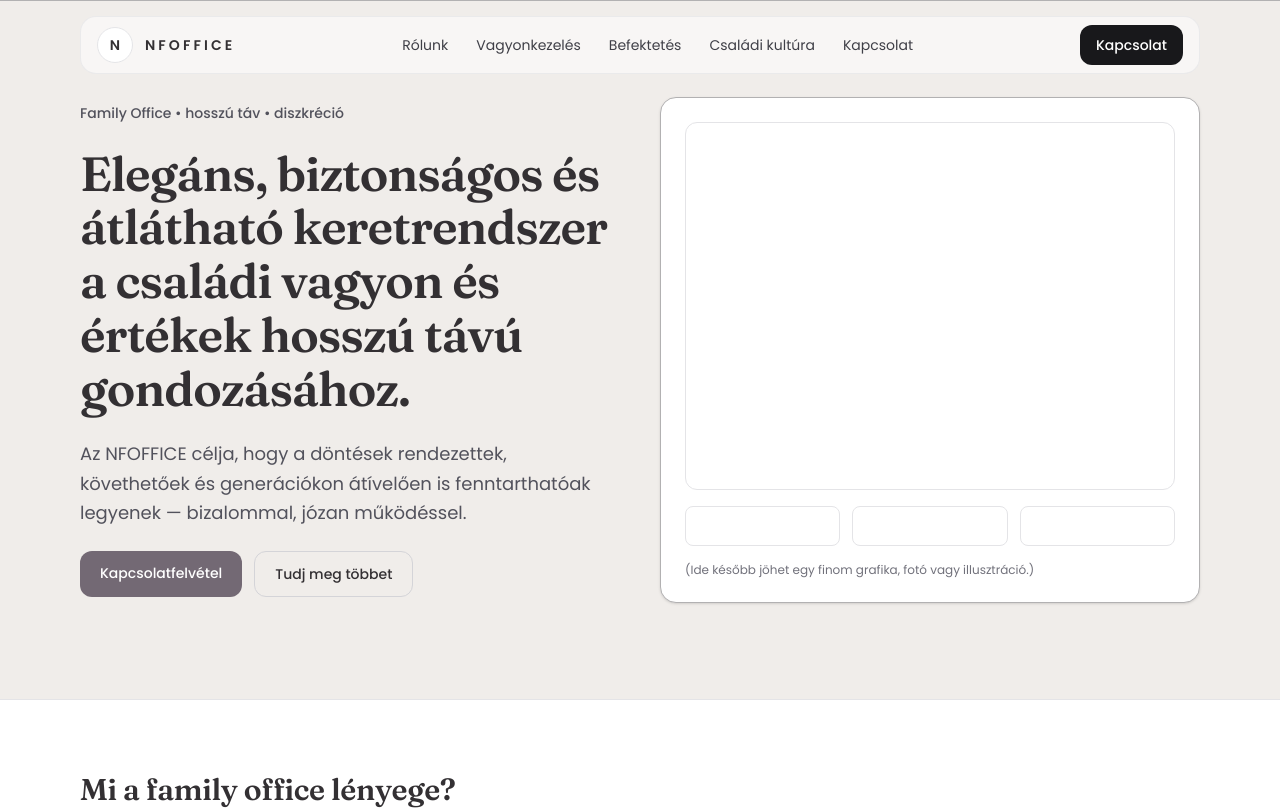
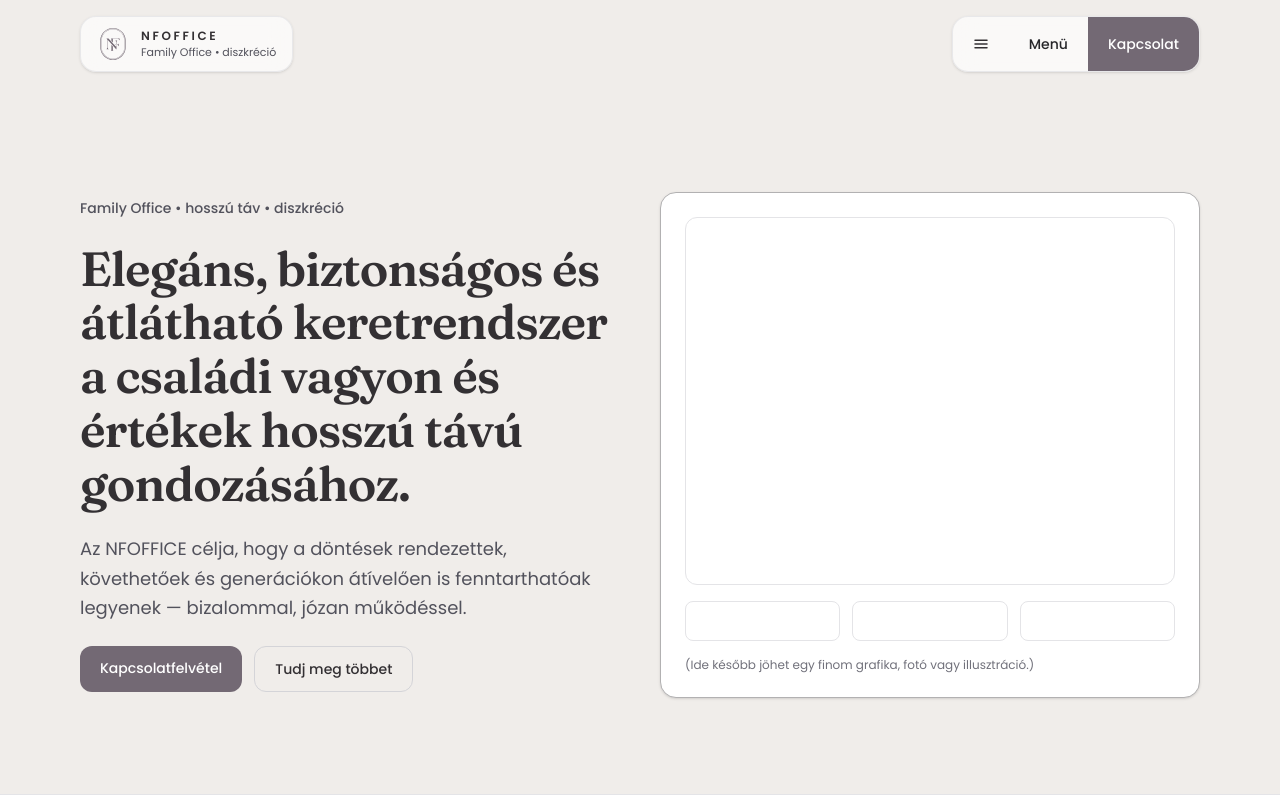
Before and after one commit to NTibor13/nfoffice-web, a Next.js app: page / in a window 1280 px wide. Shown: the top 810 px of the page. Built offline with nearby package versions, Linux system fonts and the light colour scheme.

Commit message:
Egyedi menü létrehozása

```diff
--- a/src/app/page.tsx
+++ b/src/app/page.tsx
@@ -7,12 +7,10 @@ export default function Home() {
       <div className="min-h-screen bg-[var(--nf-paper)] text-[var(--nf-ink)]">
         <div className="min-h-screen bg-[var(--nf-paper)] text-[var(--nf-ink)]">
           {/* Top bar */}
-          <header className="sticky top-0 z-50 border-b border-[var(--nf-mist)] bg-[var(--nf-paper)]/80 backdrop-blur">
-            <NavBar />
-          </header>
+          <NavBar />
 
           {/* Hero */}
-          <main>
+          <main className="pt-24">
             <section className="mx-auto max-w-6xl px-4 py-16 md:py-24">
               <div className="grid gap-10 md:grid-cols-2 md:items-center">
                 <div className="space-y-6">
--- a/src/components/NavBar.tsx
+++ b/src/components/NavBar.tsx
@@ -1,38 +1,22 @@
 "use client";
 
-import React, { useEffect, useState } from "react";
+import React, { useEffect, useMemo, useState } from "react";
 
 type NavItem = { label: string; href: string };
 
-const NAV: NavItem[] = [
+export default function NavBar() {
+  const NAV: NavItem[] = useMemo(
+    () => [
       { label: "Rólunk", href: "#rolunk" },
       { label: "Vagyonkezelés", href: "#vagyonkezeles" },
       { label: "Befektetés", href: "#befektetes" },
       { label: "Családi kultúra", href: "#csaladikultura" },
       { label: "Kapcsolat", href: "#kapcsolat" },
-];
+    ],
+    [],
+  );
 
-export default function NavBar() {
   const [open, setOpen] = useState(false);
-  const [scrolled, setScrolled] = useState(false);
-
-  // kicsit “premium” érzet: scrollnál erősebb háttér/border
-  useEffect(() => {
-    const onScroll = () => setScrolled(window.scrollY > 8);
-    onScroll();
-    window.addEventListener("scroll", onScroll, { passive: true });
-    return () => window.removeEventListener("scroll", onScroll);
-  }, []);
-
-  // mobil menü nyitva: ne scrollozzon a háttér
-  useEffect(() => {
-    if (!open) return;
-    const prev = document.documentElement.style.overflow;
-    document.documentElement.style.overflow = "hidden";
-    return () => {
-      document.documentElement.style.overflow = prev;
-    };
-  }, [open]);
 
   // ESC zárja
   useEffect(() => {
@@ -43,61 +27,71 @@ export default function NavBar() {
     return () => window.removeEventListener("keydown", onKey);
   }, []);
 
+  // Mobilon: nyitott menünél ne scrollozzon a háttér
+  useEffect(() => {
+    if (!open) return;
+    const prev = document.documentElement.style.overflow;
+    document.documentElement.style.overflow = "hidden";
+    return () => {
+      document.documentElement.style.overflow = prev;
+    };
+  }, [open]);
+
   return (
     <>
-      <header className="fixed inset-x-0 top-0 z-[60]">
+      {/* Pebble-szerű "floating pills" */}
+      <div className="fixed inset-x-0 top-0 z-[60]">
         <div className="mx-auto max-w-6xl px-4 pt-4">
+          <div className="flex items-center justify-between gap-3">
+            {/* LEFT PILL (badge) */}
+            <a
+              href="#"
+              className={[
+                "inline-flex items-center gap-3",
+                "h-14 rounded-2xl border border-zinc-200/80",
+                "bg-white/65 backdrop-blur-md shadow-sm",
+                "px-4",
+                "transition hover:bg-white/80",
+              ].join(" ")}
+            >
+              <img
+                src="/badge.svg"
+                alt="NF badge"
+                className="h-8 w-8"
+                draggable={false}
+              />
+              <div className="hidden sm:block">
+                <div className="text-xs font-semibold tracking-[0.22em] text-[var(--nf-ink)]">
+                  NFOFFICE
+                </div>
+                <div className="text-[11px] text-zinc-600">
+                  Family Office • diszkréció
+                </div>
+              </div>
+            </a>
+
+            {/* RIGHT PILL (menu toggle) */}
             <div
               className={[
-              "rounded-2xl border transition-all",
-              "backdrop-blur-md",
-              scrolled
-                ? "bg-white/70 border-zinc-200 shadow-sm"
-                : "bg-white/50 border-zinc-200/70",
+                "inline-flex items-center",
+                "h-14 rounded-2xl border border-zinc-200/80",
+                "bg-white/65 backdrop-blur-md shadow-sm",
+                "overflow-hidden",
               ].join(" ")}
             >
-            <div className="flex h-14 items-center justify-between px-4">
-              {/* Brand */}
-              <a href="#" className="flex items-center gap-3">
-                <span className="inline-flex h-9 w-9 items-center justify-center rounded-full border border-zinc-200 bg-white">
-                  <span className="text-sm font-semibold tracking-wide">N</span>
-                </span>
-                <span className="text-sm font-semibold tracking-[0.22em] text-[var(--nf-ink)]">
-                  NFOFFICE
-                </span>
-              </a>
-
-              {/* Desktop nav */}
-              <nav className="hidden md:flex items-center gap-7 text-sm text-zinc-700">
-                {NAV.map((x) => (
-                  <a
-                    key={x.href}
-                    href={x.href}
-                    className="hover:text-zinc-900 transition-colors"
-                  >
-                    {x.label}
-                  </a>
-                ))}
-              </nav>
-
-              {/* Desktop CTAs */}
-              <div className="hidden md:flex items-center gap-2">
-                <a
-                  href="#contact"
-                  className="inline-flex h-10 items-center justify-center rounded-xl bg-zinc-900 px-4 text-sm font-medium text-white hover:bg-zinc-800 transition-colors"
-                >
-                  Kapcsolat
-                </a>
-              </div>
-
-              {/* Mobile burger */}
               <button
                 type="button"
-                className="md:hidden inline-flex h-10 w-10 items-center justify-center rounded-xl border border-zinc-200 bg-white hover:bg-zinc-50 transition-colors"
                 aria-label="Menü"
                 aria-expanded={open}
-                onClick={() => setOpen(true)}
+                onClick={() => setOpen((v) => !v)}
+                className={[
+                  "inline-flex items-center justify-center",
+                  "h-14 w-14",
+                  "transition hover:bg-white/70",
+                ].join(" ")}
               >
+                {/* burger / close ikon */}
+                {!open ? (
                   <svg
                     width="18"
                     height="18"
@@ -112,34 +106,7 @@ export default function NavBar() {
                       strokeLinecap="round"
                     />
                   </svg>
-              </button>
-            </div>
-          </div>
-        </div>
-      </header>
-
-      {/* Mobile drawer */}
-      {open && (
-        <div className="fixed inset-0 z-[70] md:hidden">
-          {/* overlay */}
-          <button
-            aria-label="Bezárás"
-            className="absolute inset-0 bg-black/25 backdrop-blur-sm"
-            onClick={() => setOpen(false)}
-          />
-
-          {/* panel */}
-          <div className="absolute right-0 top-0 h-full w-[86%] max-w-sm bg-white shadow-xl">
-            <div className="flex items-center justify-between px-5 py-4 border-b border-zinc-200">
-              <span className="text-sm font-semibold tracking-[0.22em]">
-                NFOFFICE
-              </span>
-              <button
-                type="button"
-                className="inline-flex h-10 w-10 items-center justify-center rounded-xl border border-zinc-200 bg-white hover:bg-zinc-50 transition-colors"
-                aria-label="Bezárás"
-                onClick={() => setOpen(false)}
-              >
+                ) : (
                   <svg
                     width="18"
                     height="18"
@@ -154,40 +121,108 @@ export default function NavBar() {
                       strokeLinecap="round"
                     />
                   </svg>
+                )}
               </button>
+
+              {/* “Menu” label / CTA-szerű rész, Pebble feel */}
+              <button
+                type="button"
+                onClick={() => setOpen((v) => !v)}
+                className={[
+                  "hidden sm:inline-flex items-center",
+                  "h-14 px-5",
+                  "text-sm font-medium text-zinc-800",
+                  "transition hover:bg-white/70",
+                ].join(" ")}
+              >
+                Menü
+              </button>
+
+              <a
+                href="#kapcsolat"
+                onClick={() => setOpen(false)}
+                className={[
+                  "inline-flex items-center justify-center",
+                  "h-14 px-5",
+                  "text-sm font-medium",
+                  "bg-[var(--nf-mauve)] text-white",
+                  "transition hover:opacity-90",
+                ].join(" ")}
+              >
+                Kapcsolat
+              </a>
+            </div>
           </div>
 
-            <nav className="px-5 py-5">
-              <div className="flex flex-col gap-3">
+          {/* MENÜ – Desktop/Tablet: lebegő dropdown a jobb pill alatt */}
+          <div className="relative">
+            {/* Click-outside overlay (elegáns, de egyszerű) */}
+            {open && (
+              <button
+                aria-label="Bezárás"
+                className="fixed inset-0 z-[59] cursor-default"
+                onClick={() => setOpen(false)}
+              />
+            )}
+
+            {/* Dropdown panel */}
+            <div
+              className={[
+                "absolute right-0 z-[61] mt-3",
+                "w-[min(420px,calc(100vw-2rem))]",
+                "origin-top-right",
+                "rounded-2xl border border-zinc-200/80",
+                "bg-white/75 backdrop-blur-md shadow-lg",
+                "transition-all duration-300",
+                "md:w-[420px]",
+                open
+                  ? "pointer-events-auto opacity-100 translate-y-0 scale-100"
+                  : "pointer-events-none opacity-0 -translate-y-2 scale-[0.985]",
+              ].join(" ")}
+            >
+              {/* Mobilon legyen “lenyíló” full-width érzet: ugyanaz a panel, csak széles */}
+              <div className="p-3">
+                <div className="grid gap-1">
                   {NAV.map((x) => (
                     <a
                       key={x.href}
                       href={x.href}
                       onClick={() => setOpen(false)}
-                    className="rounded-xl px-3 py-3 text-base text-zinc-800 hover:bg-zinc-50 transition-colors"
+                      className={[
+                        "rounded-xl px-3 py-3",
+                        "text-sm text-zinc-800",
+                        "hover:bg-white/60 transition",
+                      ].join(" ")}
                     >
                       {x.label}
                     </a>
                   ))}
                 </div>
 
-              <div className="mt-6">
+                <div className="mt-3 grid gap-2 sm:hidden">
+                  {/* mobilon “függőlegesen lefelé nyíló” extra gomb */}
                   <a
-                  href="#contact"
+                    href="#kapcsolat"
                     onClick={() => setOpen(false)}
-                  className="inline-flex h-11 w-full items-center justify-center rounded-xl bg-zinc-900 px-5 text-sm font-medium text-white hover:bg-zinc-800 transition-colors"
+                    className="inline-flex h-11 items-center justify-center rounded-xl bg-zinc-900 px-4 text-sm font-medium text-white hover:bg-zinc-800 transition"
                   >
                     Kapcsolatfelvétel
                   </a>
                 </div>
 
-              <p className="mt-6 text-xs text-zinc-500">
+                <div className="mt-3 hidden sm:block">
+                  <p className="px-3 pb-1 text-xs text-zinc-600">
                     Diszkréció • hosszú táv • átláthatóság
                   </p>
-            </nav>
                 </div>
               </div>
-      )}
+            </div>
+          </div>
+
+          {/* Kis távtartó, hogy a dropdown ne takarja az elemeket */}
+          <div className="h-2" />
+        </div>
+      </div>
     </>
   );
 }
```
Lines whose indentation alone changed are shown as unchanged.
